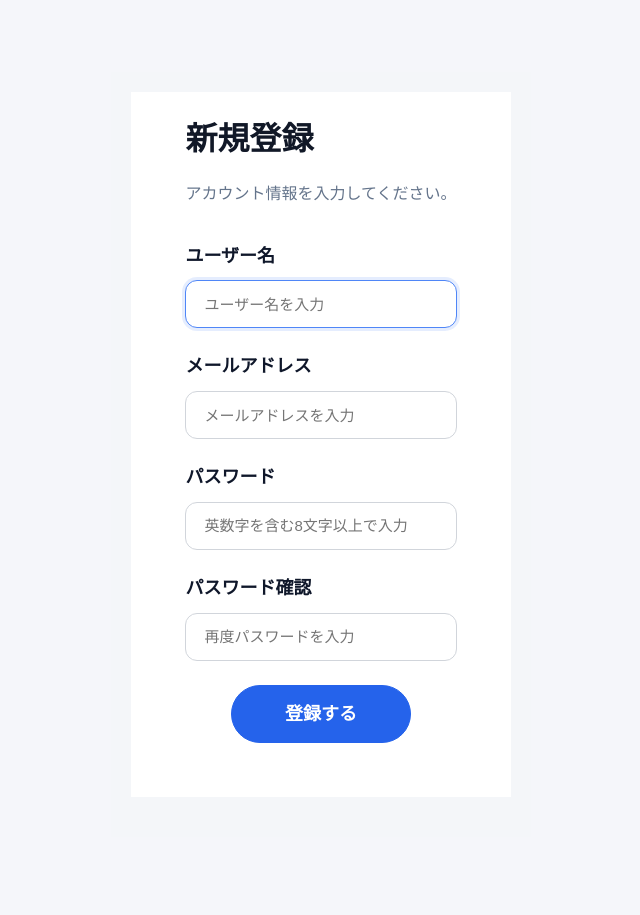
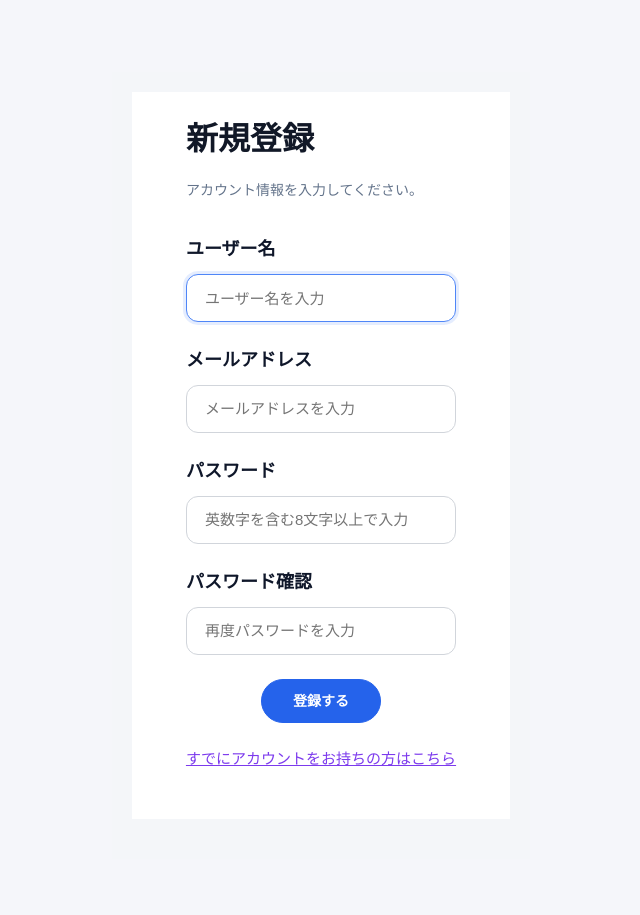
Before and after one commit to saki10/Daily, a Django app: page /signup/ in a window 1280 px wide. Shown: the part 56-971 px from the top of the page, without its empty margins (319-959 px from the left). Before the commit the page ends 799 px from the top, so only its background shows below. Run offline with Django 5.2, Linux system fonts and the light colour scheme.

Commit message:
新規登録画面の表示を修正

```diff
--- a/reports/static/css/style.css
+++ b/reports/static/css/style.css
@@ -619,6 +619,9 @@ a {
   cursor: not-allowed;
 }
 
+
+
+
 /* ==============================
    メッセージ表示
 ============================== */
@@ -1169,9 +1172,12 @@ a {
 .signup-subtitle {
   margin: 0 0 34px;
   color: #64748b;
-  font-size: 16px;
-  line-height: 1.7;
-}
+  font-size: 14px;
+  line-height: 1.5;
+  white-space: nowrap;
+}
+
+
 
 .login-form .form-group,
 .signup-form .form-group,
@@ -1225,11 +1231,9 @@ a {
 
 .login-btn,
 .signup-actions .primary-btn {
-  min-width: 180px;
-  height: 58px;
   padding: 0 24px;
   border-radius: 999px;
-  font-size: 18px;
+  font-size: 14px;
   font-weight: 700;
 }
 
@@ -2389,7 +2393,13 @@ a {
   .login-subtitle,
   .signup-subtitle {
     margin-bottom: 28px;
-  }
+
+  }
+@media screen and (max-width: 768px) {
+  .signup-subtitle {
+  }
+}
+
 
   .report-search-box {
     flex-direction: column;
--- a/templates/registration/signup.html
+++ b/templates/registration/signup.html
@@ -1,30 +1,21 @@
-{% extends "reports/base.html" %}
-{% load static %}
-
-{% block content %}
+{% extends "reports/base.html" %} {% load static %} {% block content %}
 <div class="signup-page">
   <div class="signup-card">
     <h1 class="signup-title">新規登録</h1>
     <p class="signup-subtitle">アカウント情報を入力してください。</p>
 
     {% if form.errors %}
-      <div class="form-error-box">
-        {% for field in form %}
-          {% for error in field.errors %}
-            <p>{{ error }}</p>
-          {% endfor %}
-        {% endfor %}
-
-        {% for error in form.non_field_errors %}
-          <p>{{ error }}</p>
-        {% endfor %}
-      </div>
+    <div class="form-error-box">
+      {% for field in form %} {% for error in field.errors %}
+      <p>{{ error }}</p>
+      {% endfor %} {% endfor %} {% for error in form.non_field_errors %}
+      <p>{{ error }}</p>
+      {% endfor %}
+    </div>
     {% endif %}
 
     <form method="post" class="signup-form">
-      {% csrf_token %}
-
-      {% for field in form %}
+      {% csrf_token %} {% for field in form %}
       <div class="form-group {% if field.errors %}has-error{% endif %}">
         <label for="{{ field.id_for_label }}" class="form-label">
           {{ field.label }}
@@ -37,6 +28,12 @@
       <div class="signup-actions">
         <button type="submit" class="primary-btn">登録する</button>
       </div>
+
+      <div class="signup-links">
+        <p>
+          <a href="{% url 'login' %}">すでにアカウントをお持ちの方はこちら</a>
+        </p>
+      </div>
     </form>
   </div>
 </div>
```
